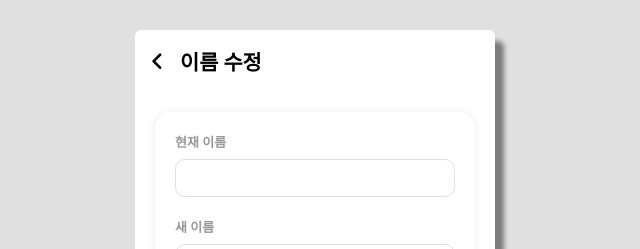
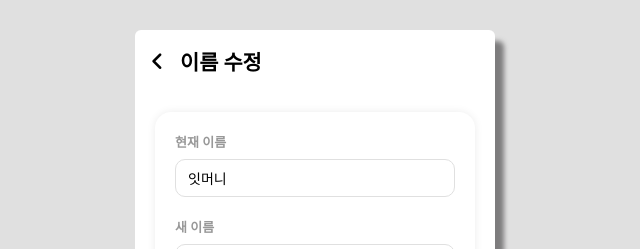
Before and after one commit to IT-Money/IT-Money, a Vue app: page /edit-name in a window 1280 px wide. Shown: the top 249 px of the page, without its empty margins (325-965 px from the left). Built offline with nearby package versions, Linux system fonts and the light colour scheme; data requests are answered from the project's data file; a web font is replaced by a local one.

Commit message:
Feat: 서버에서 이름 가져오기

```diff
--- a/src/views/EditName.vue
+++ b/src/views/EditName.vue
@@ -1,13 +1,18 @@
 <script setup>
-import { ref } from 'vue'
+import { ref, onMounted } from 'vue'
 import { useUserStore } from '@/stores/userStore'
 
 const userStore = useUserStore()
 const newName = ref('')
-const changeName = () => {
+
+onMounted(() => {
+  userStore.fetchUser()
+})
+
+const changeName = async () => {
   if (!newName.value) return
-  userStore.updateName(newName.value)
-  newName.value = ' '
+  await userStore.updateName(newName.value) // 서버 + 상태 변경
+  newName.value = ''
 }
 </script>
 
@@ -15,7 +20,12 @@ const changeName = () => {
   <div class="edit-name-container">
     <div class="input-group">
       <label for="current-name">현재 이름</label>
-      <input id="current-name" type="text" :value="userStore.name" readonly />
+      <input
+        id="current-name"
+        type="text"
+        :value="userStore.userName"
+        readonly
+      />
       <!-- 현재 이름 저장소에서 가져오고 수정불가하게 만들기 -->
     </div>
 
```
